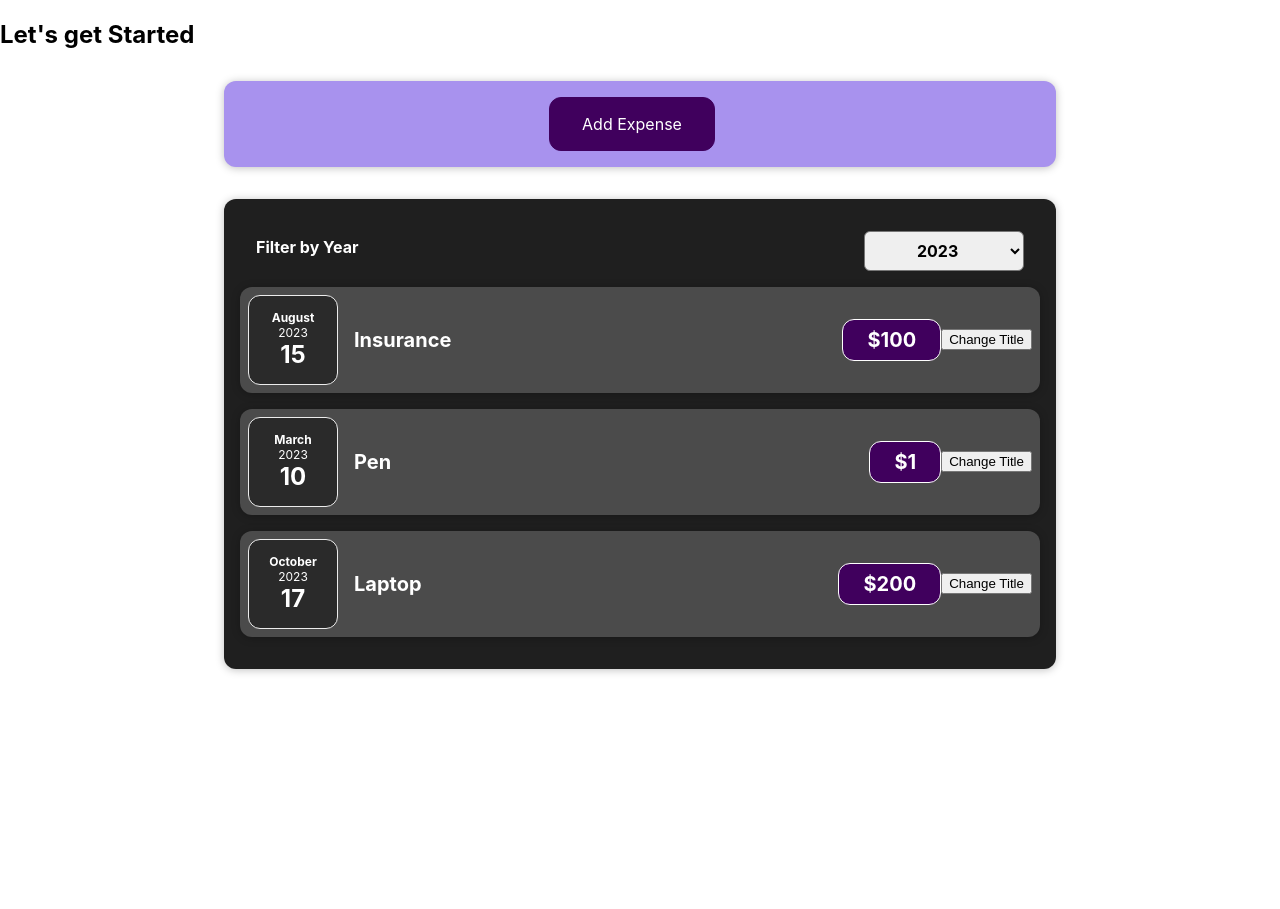
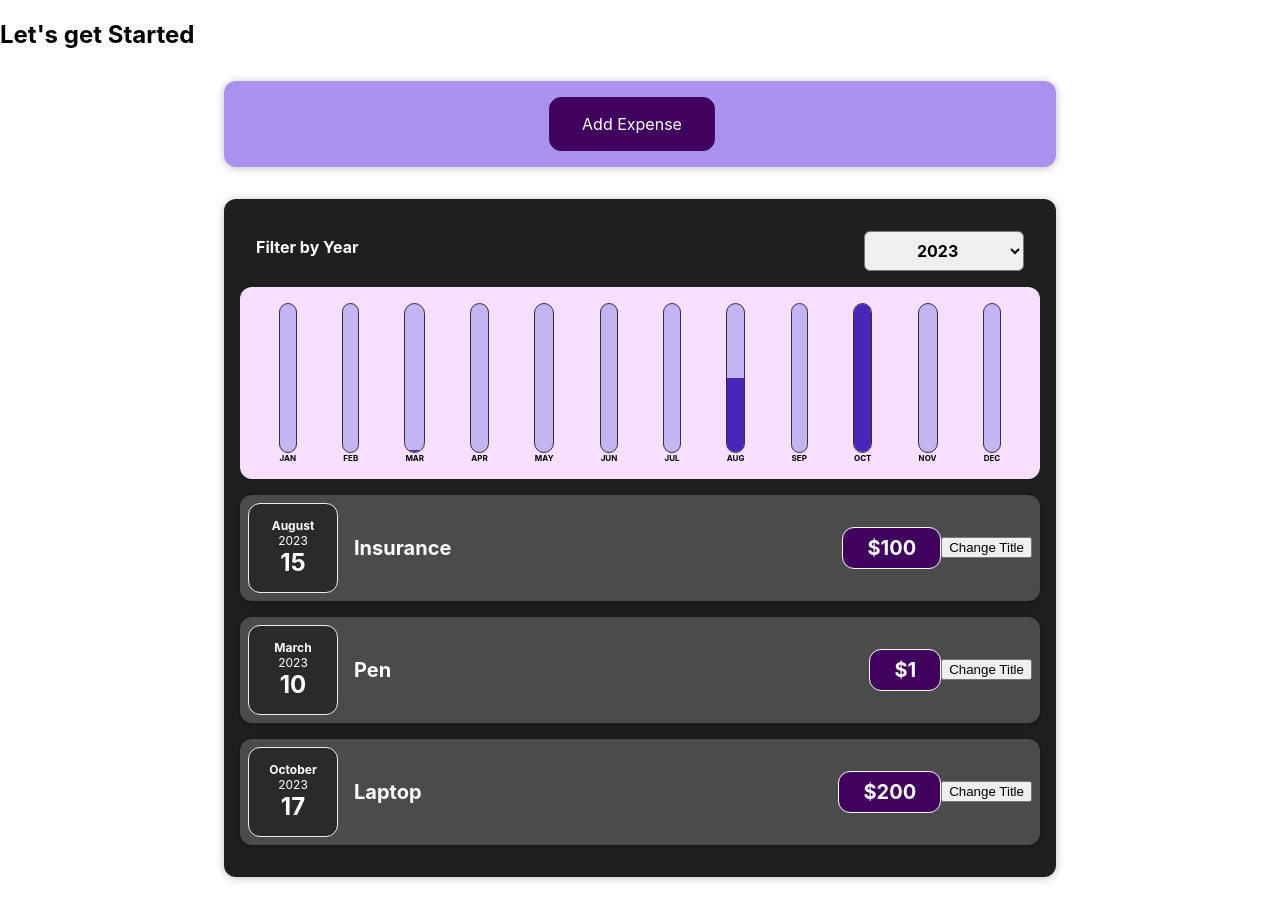
Before and after one commit to Raveesh-Gautam/ExpenseTrackerApp, a React (Create React App) app: page / in a window 1280 px wide. Before the commit the page ends 800 px from the top, so only its background shows below. Built offline with nearby package versions, Linux system fonts and the light colour scheme.

Commit message:
chartBar created

```diff
--- /dev/null
+++ b/src/components/Chart/Chart.css
@@ -0,0 +1,9 @@
+.chart {
+  padding: 1rem;
+  border-radius: 12px;
+  background-color: #f8dfff;
+  text-align: center;
+  display: flex;
+  justify-content: space-around;
+  height: 10rem;
+}
--- /dev/null
+++ b/src/components/Chart/Chart.js
@@ -0,0 +1,44 @@
+import React from 'react'
+import ChartBar from './ChartBar';
+import "./Chart.css";
+const Chart = (props) => {
+   const expensesOnlyArray=props.chartExpenses.map((monthExpenseData)=>{
+    return monthExpenseData.price;
+   })
+    const max=Math.max(...expensesOnlyArray);
+    console.log(max);
+    const chartData = [
+  { expenseMonth: "JAN", expenseValue: 0 },
+  { expenseMonth: "FEB", expenseValue: 0 },
+  { expenseMonth: "MAR", expenseValue: 0 },
+  { expenseMonth: "APR", expenseValue: 0 },
+  { expenseMonth: "MAY", expenseValue: 0 },
+  { expenseMonth: "JUN", expenseValue: 0 },
+  { expenseMonth: "JUL", expenseValue: 0 },
+  { expenseMonth: "AUG", expenseValue: 0 },
+  { expenseMonth: "SEP", expenseValue: 0 },
+  { expenseMonth: "OCT", expenseValue: 0 },
+  { expenseMonth: "NOV", expenseValue: 0 },
+  { expenseMonth: "DEC", expenseValue: 0 },
+];
+
+for(let i=0;i<props.chartExpenses.length;i++){
+    chartData[props.chartExpenses[i].date.getMonth()].expenseValue+=props.chartExpenses[i].price;
+}
+    console.log(chartData);
+
+  return (
+    <div className='chart'>
+        {chartData.map((monthData)=>{
+            return <ChartBar
+            key={monthData.expenseMonth}
+            label={monthData.expenseMonth}
+            value={monthData.expenseValue}
+            maxValue={max}
+             />
+        })}
+    </div>
+  )
+}
+
+export default Chart
--- /dev/null
+++ b/src/components/Chart/ChartBar.css
@@ -0,0 +1,30 @@
+.chart-bar {
+  height: 100%;
+  display: flex;
+  flex-direction: column;
+  align-items: center;
+}
+
+.chart-bar__inner {
+  height: 100%;
+  width: 100%;
+  border: 1px solid #313131;
+  border-radius: 12px;
+  background-color: #c3b4f3;
+  overflow: hidden;
+  display: flex;
+  flex-direction: column;
+  justify-content: flex-end;
+}
+
+.chart-bar__fill {
+  background-color: #4826b9;
+  width: 100%;
+  transition: all 0.3s ease-out;
+}
+
+.chart-bar__label {
+  font-weight: bold;
+  font-size: 0.5rem;
+  text-align: center;
+}
--- /dev/null
+++ b/src/components/Chart/ChartBar.js
@@ -0,0 +1,18 @@
+import React from 'react'
+import "./ChartBar.css";
+const ChartBar = (props) => {
+    let fillHeight="0%";
+    if(props.value>0){
+        fillHeight=Math.round((props.value/props.maxValue)*100) +'%';
+    }
+  return (
+    <div className='chart-bar'>
+        <div className='chart-bar__inner'>
+            <div className='chart-bar__fill' style={{height:fillHeight}}></div>
+        </div>
+        <div className='chart-bar__label'>{props.label}</div>
+    </div>
+  )
+}
+
+export default ChartBar
--- a/src/components/Expense/Expenses.js
+++ b/src/components/Expense/Expenses.js
@@ -5,6 +5,7 @@
 import ExpensesList from "./ExpensesList";
 import "./Expenses.css";
 import Card from "../UI/Card";
+import ExpensesChart from "./ExpensesChart";
 
 const Expenses = (props) => {
   const [filteredYear, setFilteredYear] = useState("2023");
@@ -23,6 +24,7 @@
         selected={filteredYear}
         onChangeFilter={changeFilterHandler}
       />
+      <ExpensesChart chartData={filteredExpenses}/>
       <ExpensesList items={filteredExpenses} />
     </Card>
   );
--- /dev/null
+++ b/src/components/Expense/ExpensesChart.js
@@ -0,0 +1,14 @@
+import React from 'react'
+import Chart from '../Chart/Chart';
+
+const ExpensesChart = (props) => {
+    console.log(props.chartData);
+  return (
+    <div>
+
+<Chart chartExpenses={props.chartData} />
+    </div>
+  )
+}
+
+export default ExpensesChart
--- a/src/components/NewExpenses/ExpenseForm.js
+++ b/src/components/NewExpenses/ExpenseForm.js
@@ -24,7 +24,7 @@
     event.preventDefault();
     const expenseData = {
       title: enteredTitle,
-      price: enteredAmount,
+      price: +enteredAmount,
       date: new Date(enteredDate),
     };
     console.log(expenseData);
```
